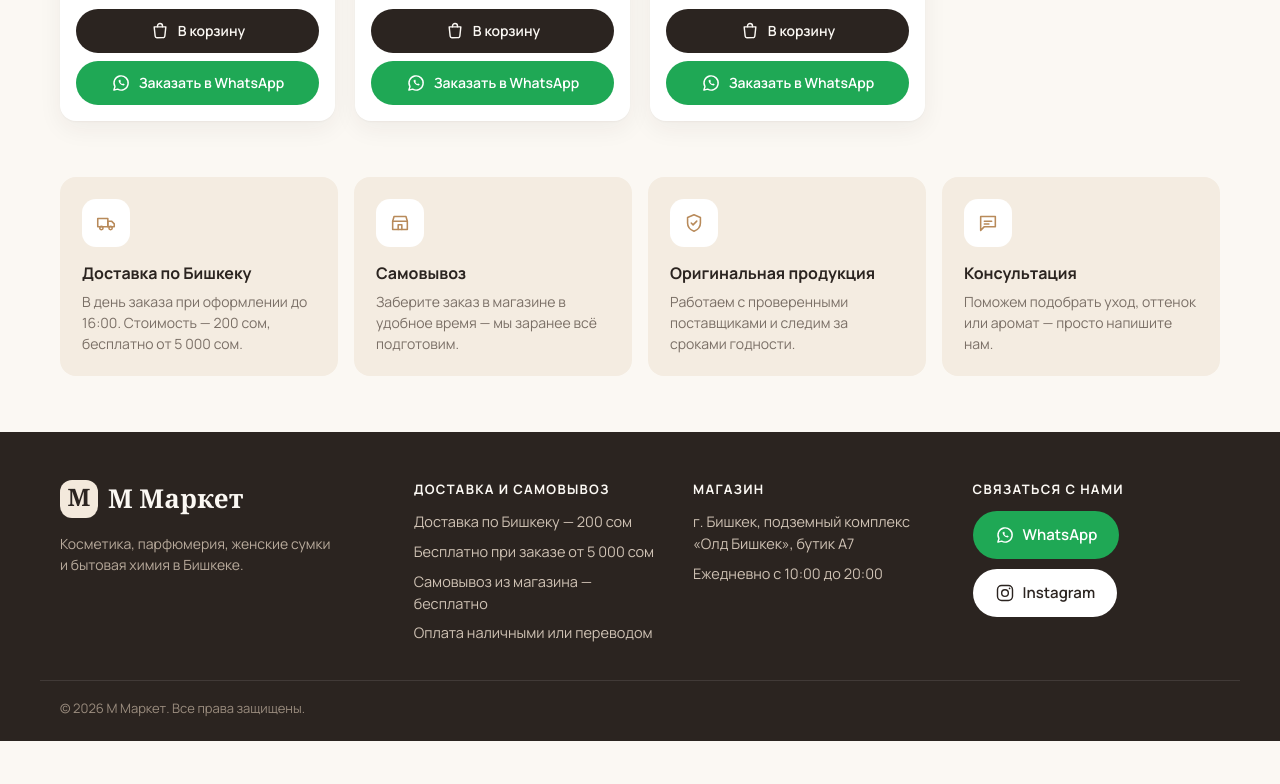
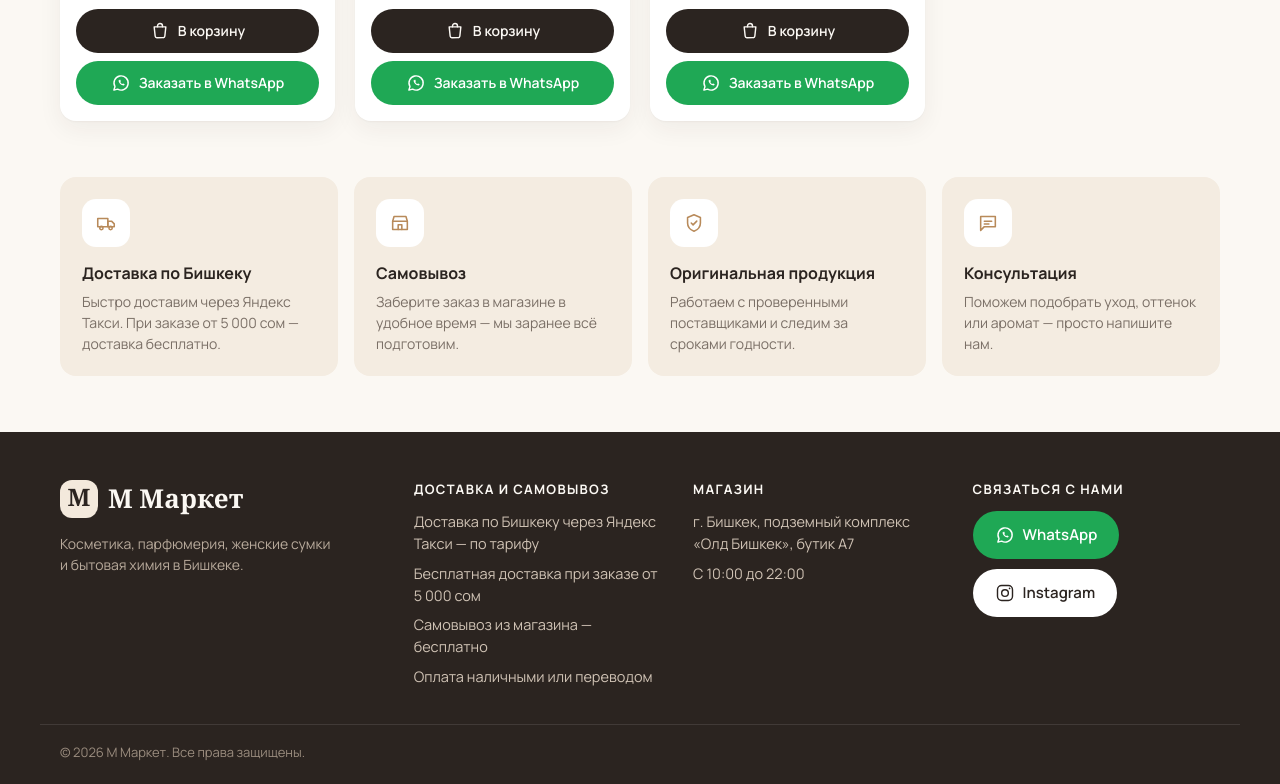
Before and after one commit to dt658rvrd8-bot/My-site, a plain HTML site: page index.html in a window 1280 px wide. Shown: the part 3298-4082 px from the top of the page. Before the commit the page ends 4039 px from the top, so only its background shows below. Drawn offline with nearby package versions, Linux system fonts and the light colour scheme.

Commit message:
Update working hours and delivery terms (Yandex Taxi, free from 5000 som)
Co-Authored-By: Claude Opus 5.5 <noreply@anthropic.com>
Claude-Session: https://claude.ai/code/session_01Sbrecg9WeX8ThpYTsbmZts

```diff
--- a/index.html
+++ b/index.html
@@ -91,7 +91,7 @@
             <svg viewBox="0 0 24 24" aria-hidden="true"><path d="M3 7h11v9H3z"/><path d="M14 10h4l3 3v3h-7z"/><circle cx="7" cy="17.5" r="1.8"/><circle cx="17" cy="17.5" r="1.8"/></svg>
           </div>
           <h3 class="feature__title">Доставка по Бишкеку</h3>
-          <p class="feature__text">В день заказа при оформлении до 16:00. Стоимость — 200 сом, бесплатно от 5 000 сом.</p>
+          <p class="feature__text">Быстро доставим через Яндекс Такси. При заказе от 5 000 сом — доставка бесплатно.</p>
         </div>
         <div class="feature">
           <div class="feature__icon">
@@ -132,8 +132,8 @@
       <div class="footer__col">
         <h4 class="footer__title">Доставка и самовывоз</h4>
         <ul class="footer__list">
-          <li>Доставка по Бишкеку — 200 сом</li>
-          <li>Бесплатно при заказе от 5 000 сом</li>
+          <li>Доставка по Бишкеку через Яндекс Такси — по тарифу</li>
+          <li>Бесплатная доставка при заказе от 5 000 сом</li>
           <li>Самовывоз из магазина — бесплатно</li>
           <li>Оплата наличными или переводом</li>
         </ul>
--- a/products.js
+++ b/products.js
@@ -8,7 +8,7 @@ const SHOP = {
   whatsapp: "996706067666",                                   // 0706 067 666
   instagram: "https://www.instagram.com/mmarket_oldbishkek/",
   address: "г. Бишкек, подземный комплекс «Олд Бишкек», бутик А7",
-  hours: "Ежедневно с 10:00 до 20:00",
+  hours: "С 10:00 до 22:00",
   currency: "сом",
 };
 
```
